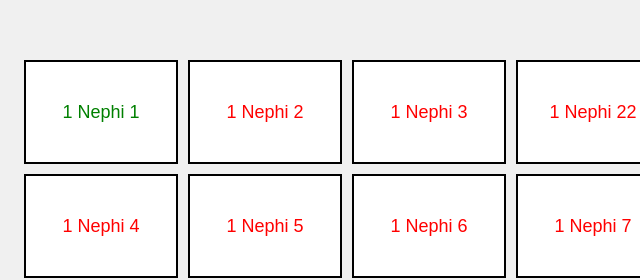
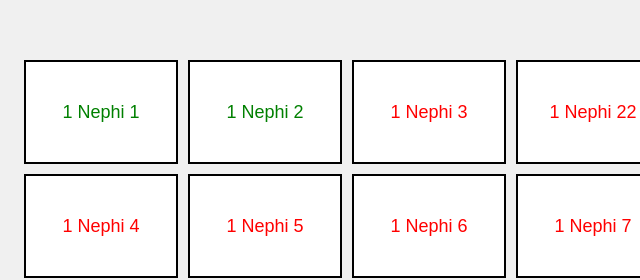
Before and after one commit to dogdanjr/DansTracker, a plain HTML site: page index.html in a window 1280 px wide. Shown: the part 117-397 px from the top of the page, 47-687 px from the left. Drawn offline with Linux system fonts and the light colour scheme.

Commit message:
Update index.html

```diff
--- a/index.html
+++ b/index.html
@@ -10,7 +10,7 @@
     <div id="chapter-container">
         <!-- Add 'completed' class to any chapter you want to turn green -->
         <div class="chapter-box completed">1 Nephi 1</div>
-        <div class="chapter-box">1 Nephi 2</div>
+        <div class="chapter-box completed">1 Nephi 2</div>
         <div class="chapter-box">1 Nephi 3</div>
         <!-- Continue for all chapters up to 1 Nephi 22 -->
         <div class="chapter-box">1 Nephi 22</div>
```
